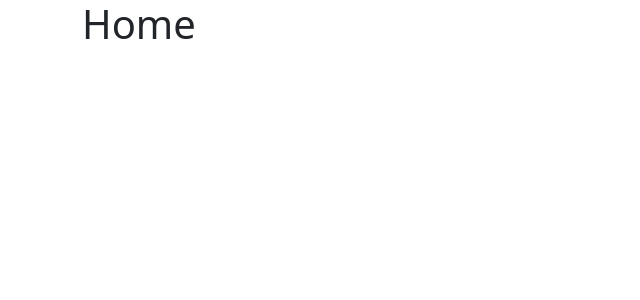
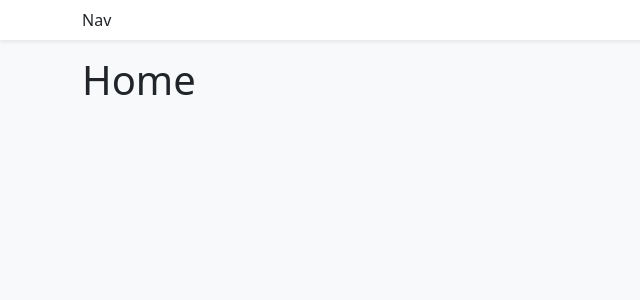
Before and after one commit to jdh2021/typescript-cart, a React (Vite) app: page / in a window 1280 px wide. Shown: the top 300 px of the page, without its empty margins (0-640 px from the left). Built offline with nearby package versions, Linux system fonts and the light colour scheme.

Commit message:
created Navbar component using react-bootstrap Navbar

```diff
--- a/index.html
+++ b/index.html
@@ -6,7 +6,7 @@
     <meta name="viewport" content="width=device-width, initial-scale=1.0" />
     <title>Vite + React + TS</title>
   </head>
-  <body>
+  <body class="bg-light">
     <div id="root"></div>
     <script type="module" src="/src/main.tsx"></script>
   </body>
--- a/src/App.tsx
+++ b/src/App.tsx
@@ -1,19 +1,26 @@
-import  { Routes, Route } from "react-router-dom"
+import { Routes, Route } from "react-router-dom"
 import { Container } from "react-bootstrap"
 import { Home } from "./pages/Home"
 import { Store } from "./pages/Store"
 import { About } from "./pages/About"
+import { Navbar } from "./components/Navbar"
 
 
 function App() {
-  return <Container>
-    <Routes>
-      {/* element corresponds to component render */}
-      <Route path="/" element={ <Home />} />
-      <Route path="/store" element={ <Store />} />
-      <Route path="/about" element={ <About />} />
-    </Routes>
-  </Container>
+  return(
+  <>
+    {/* need fragment to be able to render Navbar and container */}
+    <Navbar />
+    <Container className="mb-4">
+      <Routes>
+        {/* element corresponds to component render */}
+        <Route path="/" element={<Home />} />
+        <Route path="/store" element={<Store />} />
+        <Route path="/about" element={<About />} />
+      </Routes>
+    </Container>
+  </>
+  )
 }
 
 export default App
--- /dev/null
+++ b/src/components/Navbar.tsx
@@ -0,0 +1,10 @@
+import { Container, Navbar as NavbarBs } from "react-bootstrap"
+
+export function Navbar() {
+    // rename bootstrap Navbar since it has same name as component
+    return (
+    <NavbarBs className="bg-white shadow-sm mb-3">
+        <Container>Nav</Container>
+    </NavbarBs>
+    )
+}
```
